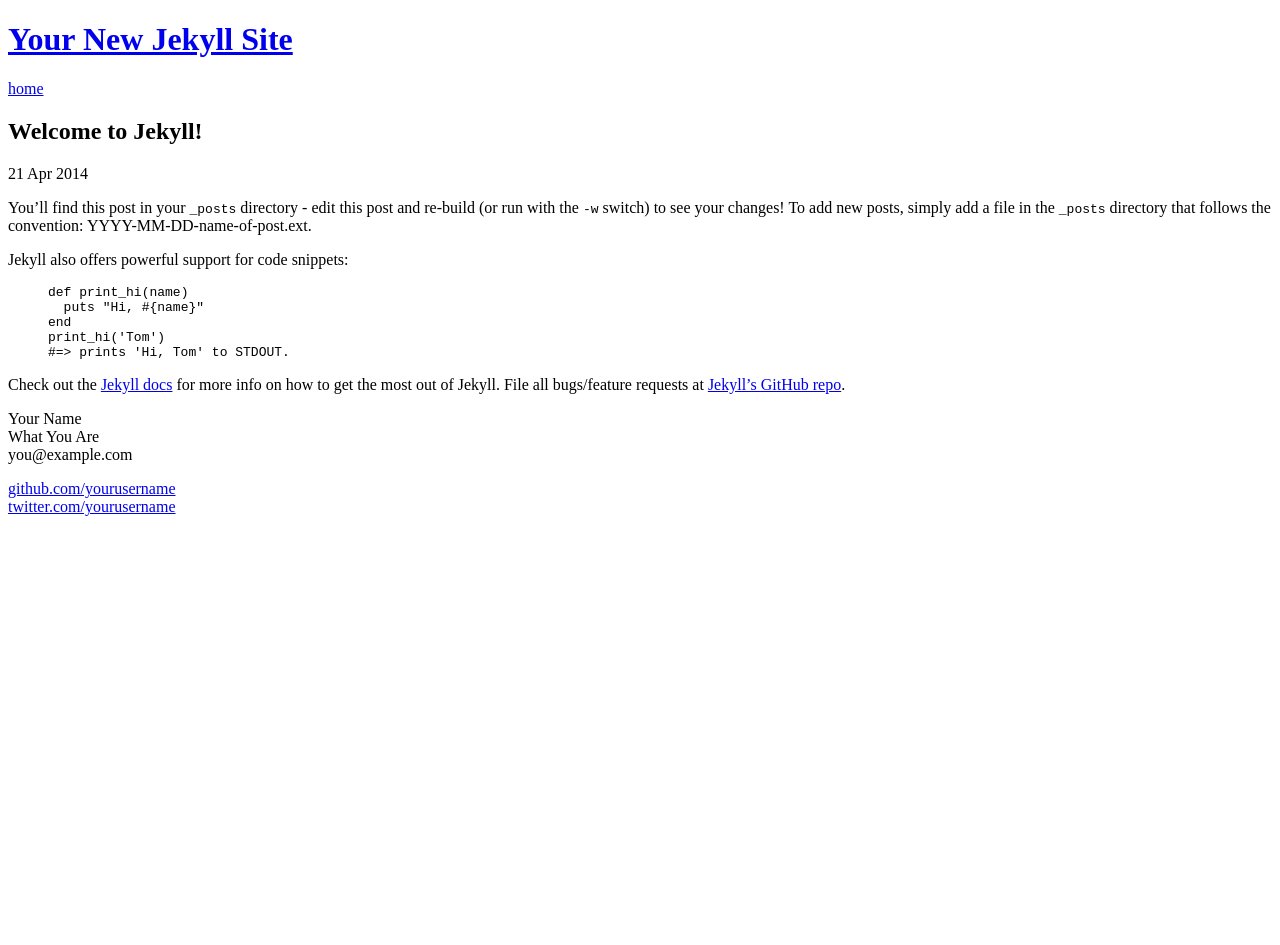
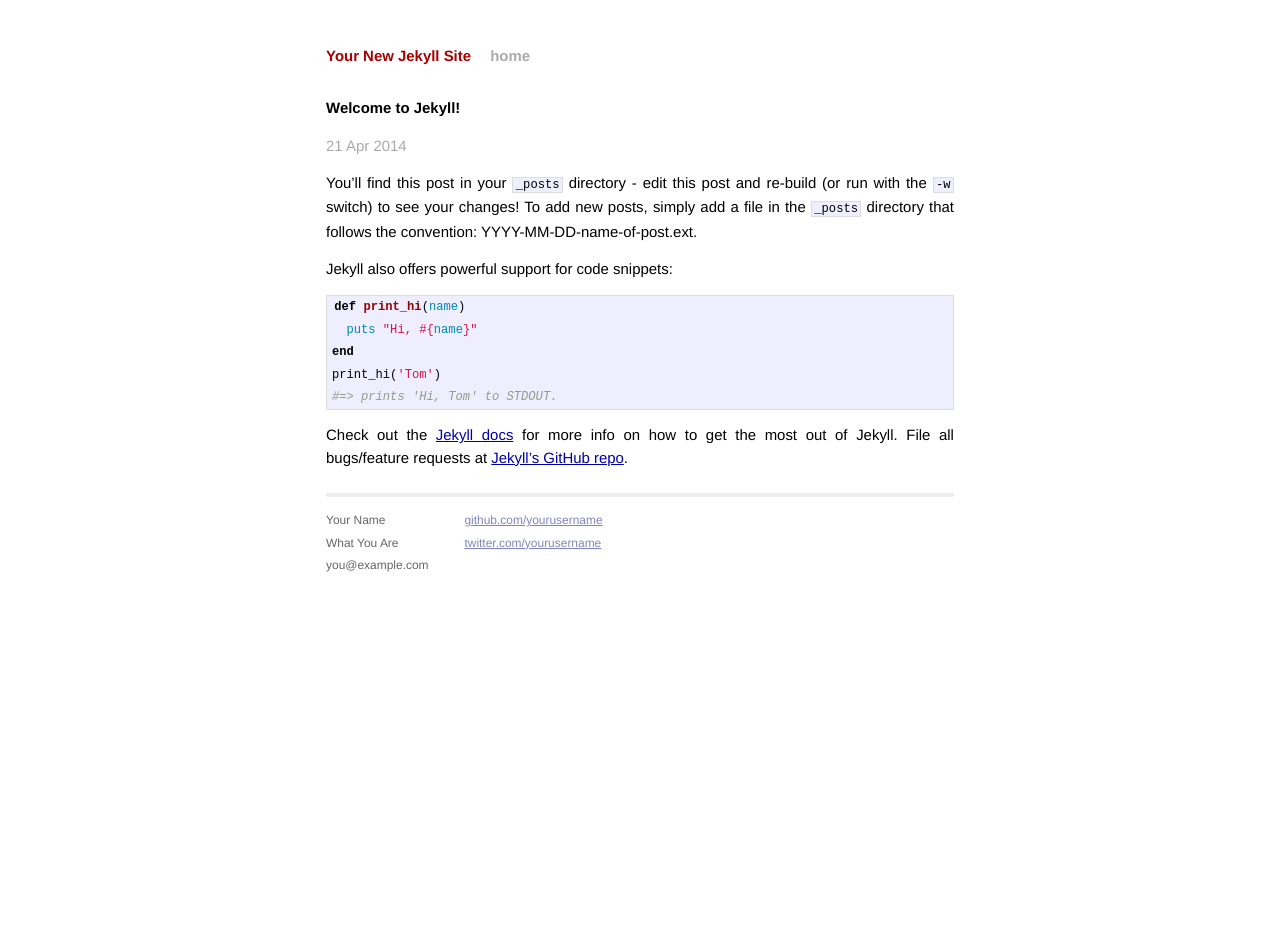
Before and after one commit to stralsi/nature-of-code, a Jekyll site: the page built from _posts/2014-04-21-welcome-to-jekyll.markdown, in a window 1280 px wide. Built offline with Jekyll 4.4.1, drawn with Linux system fonts in a browser that asks for light colours; Markdown is read by kramdown in place of the engine named in the settings; before the commit the page ends 900 px from its top, so only the background shows below that.

Commit message:
relative url's to absolute

```diff
--- a/_config.yml
+++ b/_config.yml
@@ -1,3 +1,4 @@
 name: Your New Jekyll Site
 markdown: redcarpet
 pygments: true
+url: http://silviustraliciuc.github.io/nature-of-code
--- a/_layouts/default.html
+++ b/_layouts/default.html
@@ -7,10 +7,10 @@
         <meta name="viewport" content="width=device-width">
 
         <!-- syntax highlighting CSS -->
-        <link rel="stylesheet" href="./css/syntax.css">
+        <link rel="stylesheet" href="{{site.url}}/css/syntax.css">
 
         <!-- Custom CSS -->
-        <link rel="stylesheet" href="./css/main.css">
+        <link rel="stylesheet" href="{{site.url}}/css/main.css">
 
     </head>
     <body>
--- a/index.html
+++ b/index.html
@@ -7,7 +7,7 @@
   <h1>Blog Posts</h1>
   <ul class="posts">
     {% for post in site.posts %}
-      <li><span>{{ post.date | date_to_string }}</span> &raquo; <a href=".{{ post.url }}">{{ post.title }}</a></li>
+      <li><span>{{ post.date | date_to_string }}</span> &raquo; <a href="{{site.url}}{{ post.url }}">{{ post.title }}</a></li>
     {% endfor %}
   </ul>
 </div>
```
